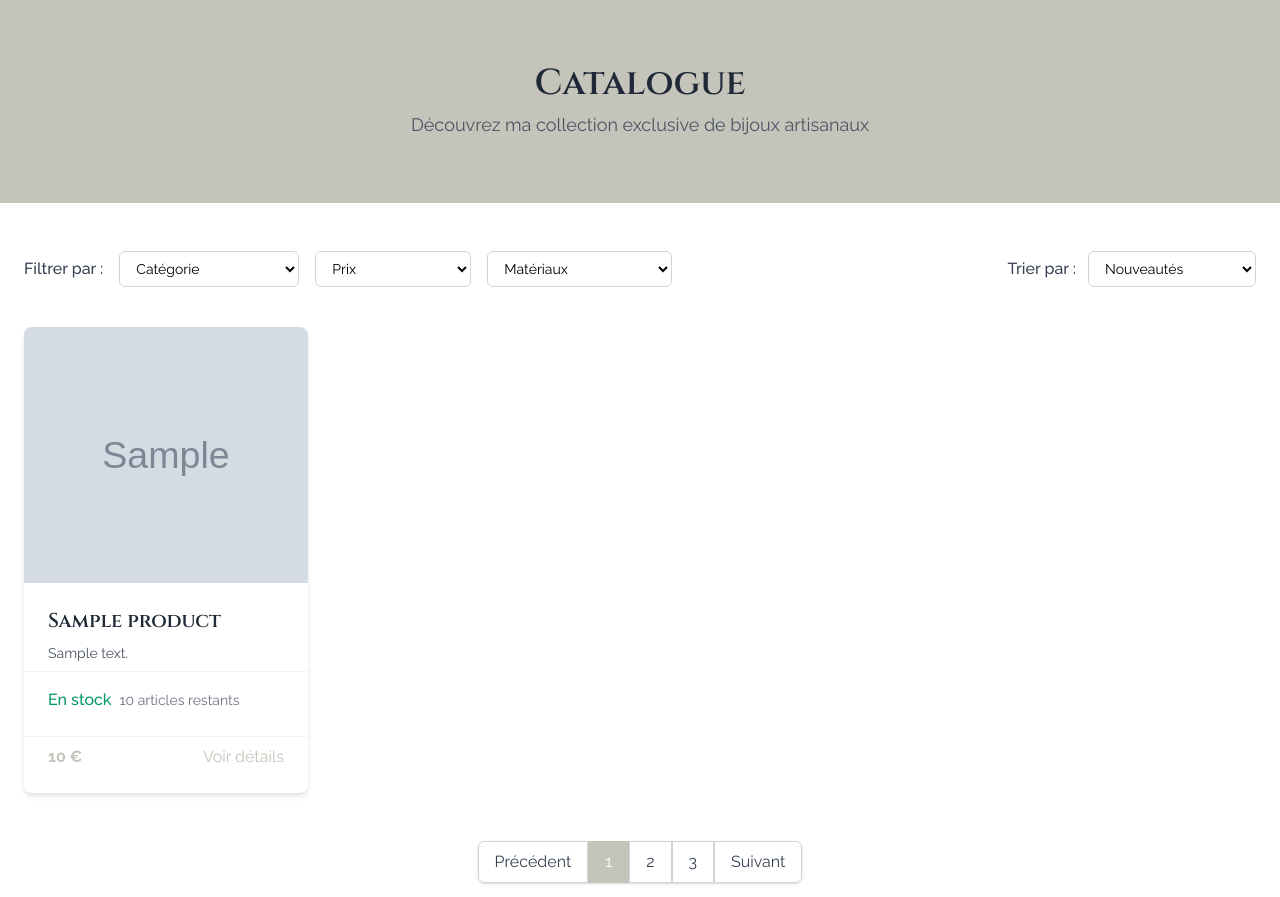
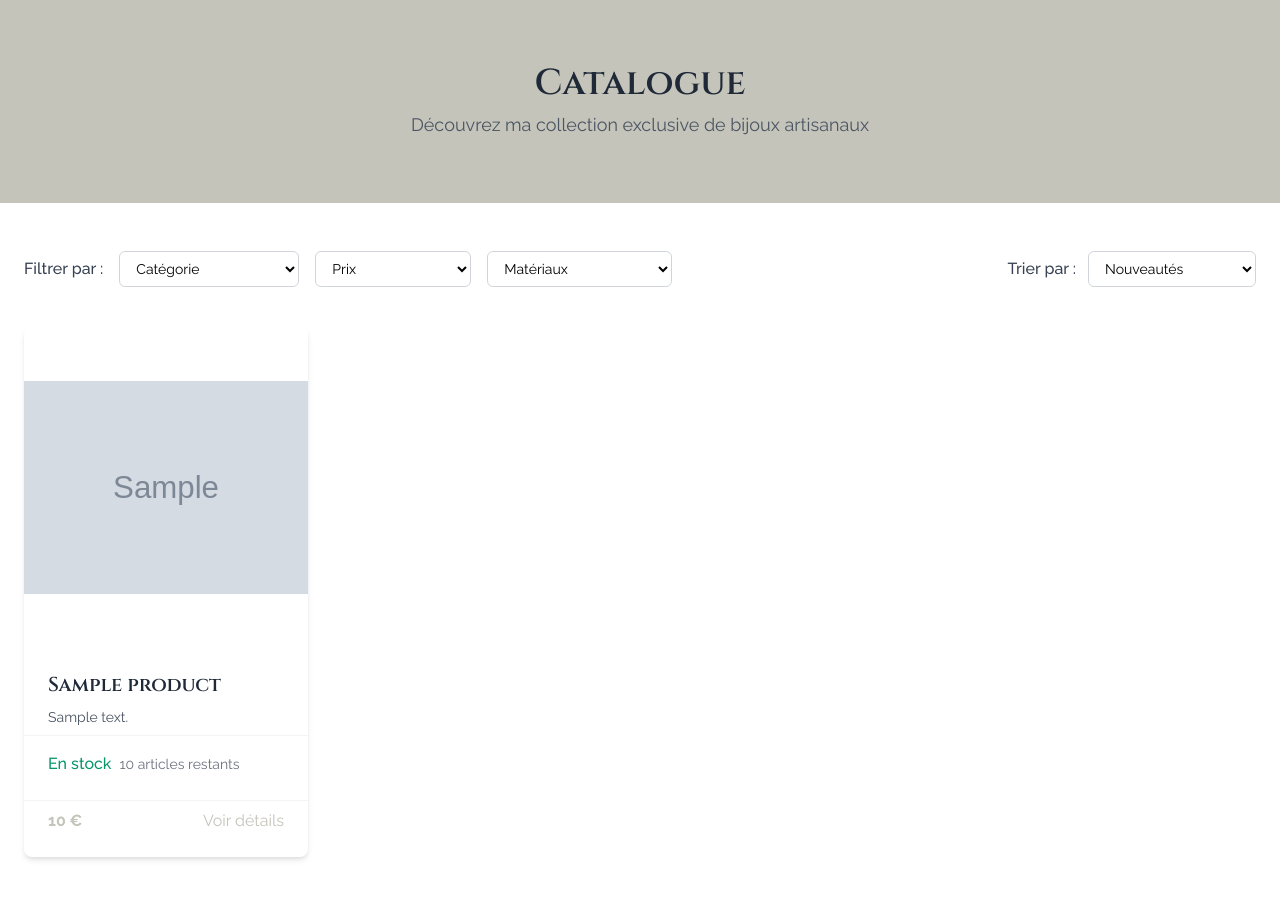
Before and after one commit to stephen-ins/Project-Noor-Design, a Symfony app: template templates/app/catalogue.html.twig in a window 1280 px wide. Shown: the part 127-1024 px from the top of the page. Run offline with Twig, Linux system fonts and the light colour scheme; the template is opened without the code that fills it: most values are stand-ins (such as "Sample title", 1, 10 or a date in 2020); grey boxes marked "Sample" are stand-in pictures; some libraries are stand-ins or nearby versions.

Commit message:
feat(catalogue): mise à jour de l'affichage des produits avec un style d'image amélioré fix(produit): correction de la description de la livraison en stock fix(panier): ajustement des frais de livraison et amélioration de l'affichage fix(profile): amélioration de l'affichage des images et mise à jour des messages

```diff
--- a/templates/app/catalogue.html.twig
+++ b/templates/app/catalogue.html.twig
@@ -65,15 +65,17 @@
 			</div>
 		</div>
 
-		<!-- Products Grid -->
+		<!-- Tableau des produits -->
 		<div
 			class="grid grid-cols-1 sm:grid-cols-2 lg:grid-cols-3 xl:grid-cols-4 gap-8">
 
 			<!-- Affichage des produits de la BDD par tour de boucle -->
 			{% for productDetail in allProducts %}
 				<div class="bg-white rounded-lg shadow-md overflow-hidden hover:shadow-lg transition product-card flex flex-col">
-					<div class="overflow-hidden">
-						<img src="{{ asset('uploads/products/' ~ productDetail.image) }}" alt="{{ productDetail.nom }}" class="w-full h-64 object-cover"/>
+					<div
+						class="overflow-hidden">
+						{# Voir avec la cliente si object-cover conviendrait pour l affichage des photos #}
+						<img src="{{ asset('uploads/products/' ~ productDetail.image) }}" alt="{{ productDetail.nom }}" class="w-full h-80 object-contain"/>
 					</div>
 
 					<div class="product-content flex flex-col flex-grow">
--- a/templates/app/produit.html.twig
+++ b/templates/app/produit.html.twig
@@ -16,7 +16,7 @@
 			</h1>
 			<p class="text-lg text-gray-600">
 				Lorem ipsum dolor sit amet, consectetur adipisicing elit. Est,
-																																																																																																																																          possimus!
+																																																																																																																																				          possimus!
 			</p>
 		</div>
 	</div>
@@ -80,10 +80,10 @@
 						class="flex items-center mt-12 mb-3">
 
 
-						{# Affichage si 'stock' - livraison en 2-3 jours ouvrés #}
+						{# Affichage si 'stock' - livraison en 2-4 jours ouvrés #}
 						<span class="text-sm text-gray-500">
 							{% if detailProduit.stock > 0 %}
-								<span class="text-green-600 font-medium">En stock - Livraison sous 2-3 jours ouvrés</span>
+								<span class="text-green-600 font-medium">En stock - Livraison sous 2 à 4 jours ouvrés</span>
 							{% else %}
 								<span class="text-red-600 font-medium">Rupture de stock</span>
 							{% endif %}
--- a/templates/cart/panier.html.twig
+++ b/templates/cart/panier.html.twig
@@ -134,9 +134,9 @@
 								<span class="text-gray-600">Livraison</span>
 								<span class="font-medium text-gray-800" id="shipping">
 									{% if total >= 100 %}
-										<span class="text-green-600">Gratuite</span>
+										<span class="text-green-600 text-right block">Gratuite</span>
 									{% else %}
-										<span>5,90 €</span>
+										<span>5,25 €</span>
 										<span class="text-xs text-gray-500 block">Gratuite dès 100€ d'achat</span>
 									{% endif %}
 								</span>
--- a/templates/profile/profile.html.twig
+++ b/templates/profile/profile.html.twig
@@ -246,7 +246,7 @@
 								{% for item in app.user.wishlists %}
 									<div class="bg-white rounded-lg shadow-md overflow-hidden">
 										<div class="relative">
-											<img src="{{ asset('uploads/products/' ~ item.product.image) }}" alt="{{ item.product.nom }}" class="w-full h-48 object-cover">
+											<img src="{{ asset('uploads/products/' ~ item.product.image) }}" alt="{{ item.product.nom }}" class="w-full h-48 object-contain">
 											<a href="{{ path('wishlist_remove', {'id': item.product.id}) }}" class="absolute top-2 right-2 bg-white rounded-full p-2 shadow hover:bg-red-50 transition">
 												<svg xmlns="http://www.w3.org/2000/svg" class="h-5 w-5 text-red-500" fill="currentColor" viewbox="0 0 24 24" stroke="currentColor">
 													<path stroke-linecap="round" stroke-linejoin="round" stroke-width="2" d="M6 18L18 6M6 6l12 12"/>
```
Lines whose indentation alone changed are shown as unchanged.
